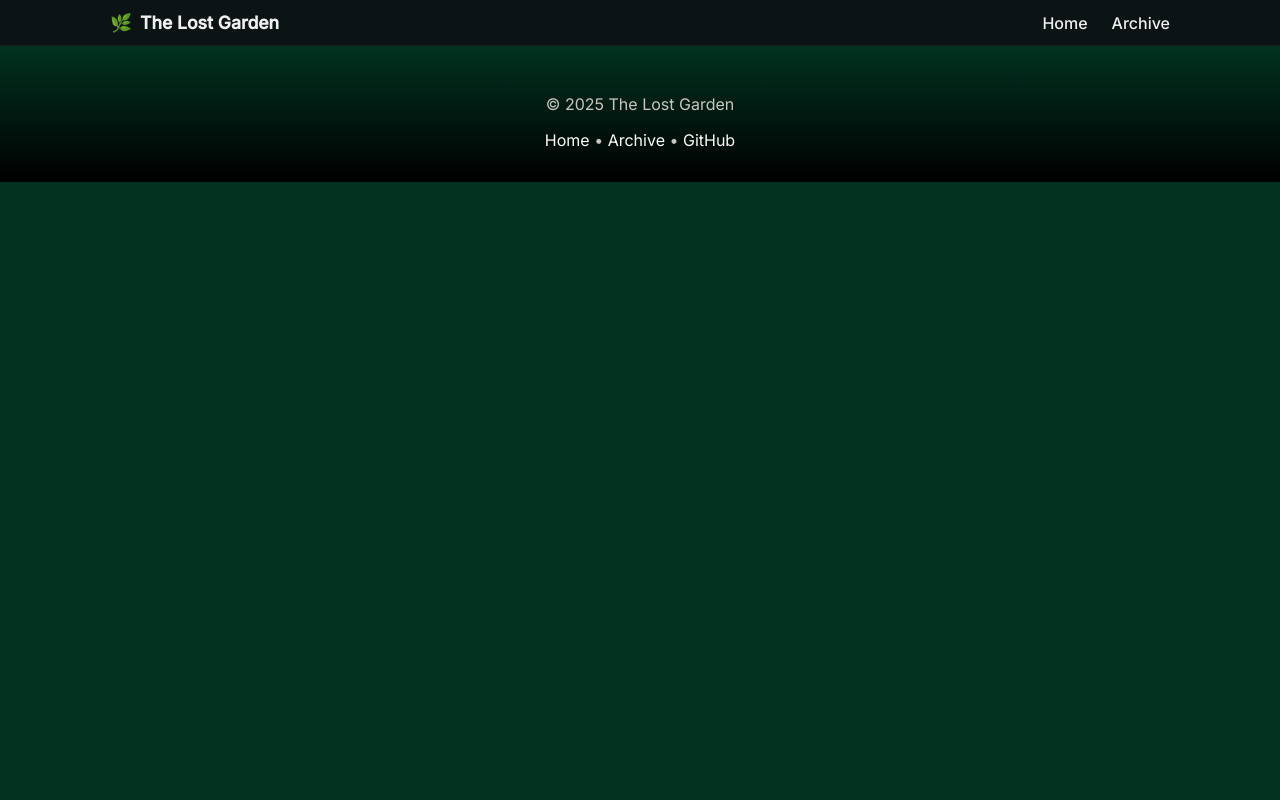
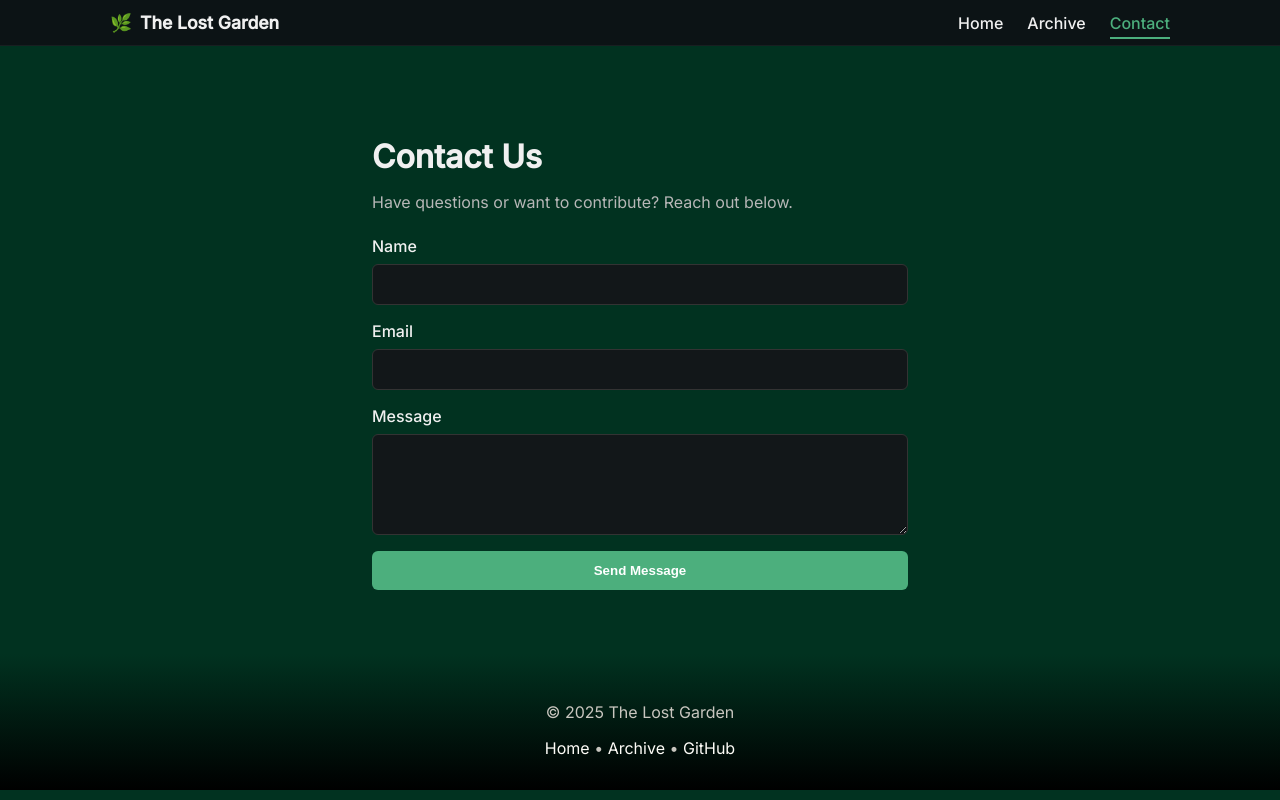
Before and after one commit to Plant-blog/Blog, a React app: page /contact in a window 1280 px wide. Built offline with nearby package versions, Linux system fonts and the light colour scheme; the HTML template or start-up script is replaced by a standard one.

Commit message:
Add Contact page with form and styles

```diff
--- a/src/App.jsx
+++ b/src/App.jsx
@@ -4,6 +4,7 @@ import Archive from "./pages/Archive";
 import PlantDetail from "./pages/PlantDetail";
 import Navbar from "./components/Navbar";
 import Footer from "./components/Footer";
+import Contact from "./pages/Contact";
 import "./styles/App.css";
 
 export default function App() {
@@ -14,6 +15,7 @@ export default function App() {
         <Route path="/" element={<Home />} />
         <Route path="/archive" element={<Archive />} />
         <Route path="/archive/:slug" element={<PlantDetail />} />
+        <Route path="/contact" element={<Contact />} />
       </Routes>
       <Footer />
     </div>
--- a/src/components/Navbar.jsx
+++ b/src/components/Navbar.jsx
@@ -33,6 +33,10 @@ export default function Navbar() {
           <li>
             <NavLink to="/archive">Archive</NavLink>
           </li>
+          <li>
+  <NavLink to="/contact">Contact</NavLink>
+</li>
+
         </ul>
       </div>
     </header>
--- /dev/null
+++ b/src/pages/Contact.jsx
@@ -0,0 +1,35 @@
+import "../styles/Contact.css";
+
+export default function Contact() {
+  return (
+    <div className="contact">
+      <h2>Contact Us</h2>
+      <p>Have questions or want to contribute? Reach out below.</p>
+
+      <form
+        className="contact-form"
+        onSubmit={(e) => {
+          e.preventDefault();
+          alert("Message sent!");
+        }}
+      >
+        <label>
+          Name
+          <input type="text" name="name" required />
+        </label>
+
+        <label>
+          Email
+          <input type="email" name="email" required />
+        </label>
+
+        <label>
+          Message
+          <textarea name="message" rows="5" required></textarea>
+        </label>
+
+        <button type="submit">Send Message</button>
+      </form>
+    </div>
+  );
+}
--- /dev/null
+++ b/src/styles/Contact.css
@@ -0,0 +1,59 @@
+.contact {
+  max-width: 600px;
+  margin: 2rem auto;
+  padding: 2rem;
+  color: #f0f0f0;
+}
+
+.contact h2 {
+  margin-bottom: 0.5rem;
+  font-size: 2rem;
+}
+
+.contact p {
+  margin-bottom: 1.5rem;
+  color: #b7b7b7;
+}
+
+.contact-form {
+  display: flex;
+  flex-direction: column;
+  gap: 1rem;
+}
+
+.contact-form label {
+  display: flex;
+  flex-direction: column;
+  font-weight: 500;
+  gap: 0.5rem;
+}
+
+.contact-form input,
+.contact-form textarea {
+  padding: 0.75rem;
+  border: 1px solid #333;
+  border-radius: 6px;
+  background: rgba(20, 20, 25, 0.9);
+  color: #eee;
+}
+
+.contact-form input:focus,
+.contact-form textarea:focus {
+  border-color: #4caf7d; /* muted green accent */
+  outline: none;
+}
+
+.contact-form button {
+  padding: 0.75rem 1rem;
+  background: #4caf7d;
+  color: #fff;
+  font-weight: 600;
+  border: none;
+  border-radius: 6px;
+  cursor: pointer;
+  transition: background 0.25s ease;
+}
+
+.contact-form button:hover {
+  background: #3b8d65;
+}
--- a/src/styles/Navbar.css
+++ b/src/styles/Navbar.css
@@ -1,5 +1,5 @@
 .navbar {
-  --accent: #4caf7d; /* professional muted green */
+  --accent: #4caf7d;
   --bg: rgba(15, 15, 20, 0.85);
   --text: #f0f0f0;
   --muted: #b3b3b3;
```
